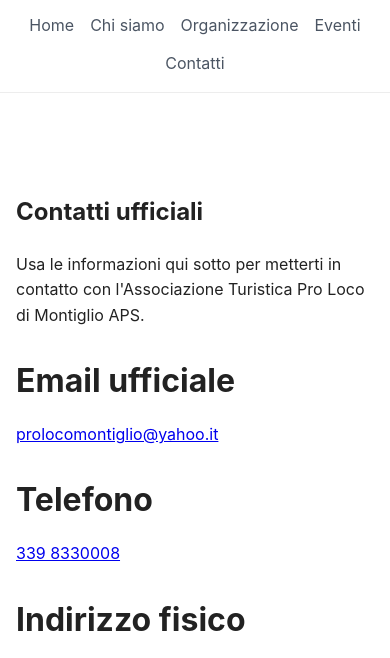
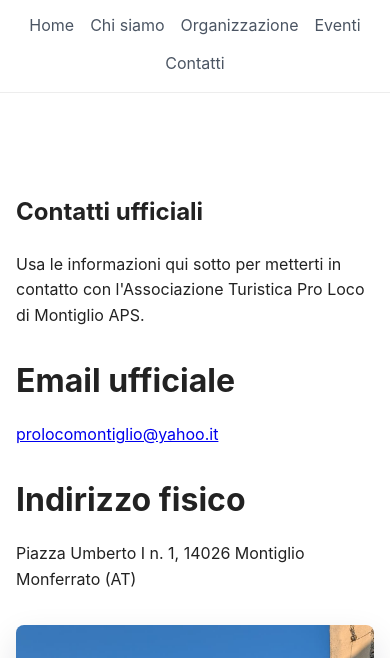
Before and after one commit to Montiglio/sitoweb, a plain HTML site: page contact.html in a window 390 px wide. Shown: the part 150-808 px from the top of the page. Drawn offline with Linux system fonts and the light colour scheme.

Commit message:
elimintaed phone

```diff
--- a/contact.html
+++ b/contact.html
@@ -34,11 +34,6 @@
           <div class="info-block">
             <h2>Email ufficiale</h2>
             <p><a href="mailto:prolocomontiglio@yahoo.it">prolocomontiglio@yahoo.it</a></p>
-          </div>
-
-          <div class="info-block">
-            <h2>Telefono</h2>
-            <p><a href="tel:+393398330008">339 8330008</a></p>
           </div>
 
           <div class="info-block">
```
